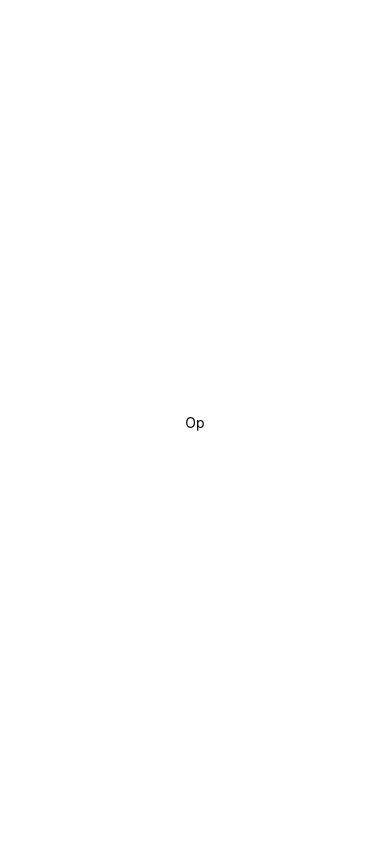
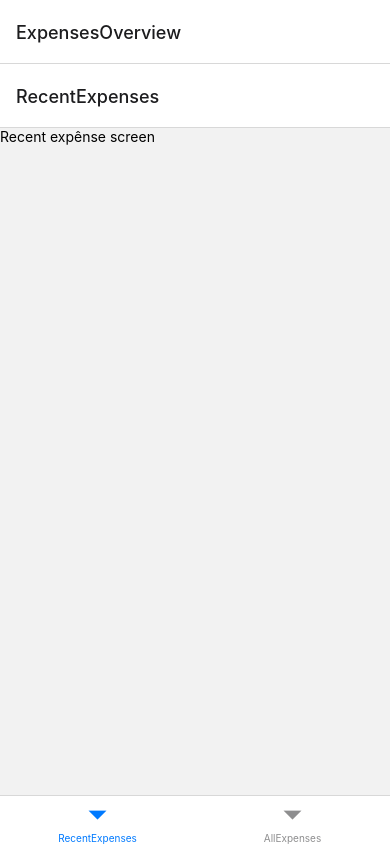
Before and after one commit to Vehementz/tracker-react-native, a React Native app: screen / in a window 390 px wide. Built offline with nearby package versions, Linux system fonts and the light colour scheme.

Commit message:
navigation added

```diff
--- a/App.js
+++ b/App.js
@@ -1,20 +1,34 @@
 import { StatusBar } from 'expo-status-bar';
-import { StyleSheet, Text, View } from 'react-native';
+import { NavigationContainer } from '@react-navigation/native';
+import {createNativeStackNavigator } from '@react-navigation/native-stack'
+import { createBottomTabNavigator} from '@react-navigation/bottom-tabs'
+import ManageExpenses from './screens/ManageExpenses';
+import RecentExpense from './screens/RecentExpenses';
+import AllExpenses from './screens/AllExpenses';
+
+const Stack = createNativeStackNavigator();
+const BottomTabs = createBottomTabNavigator();
+
+function ExpensesOverview() {
+  return <BottomTabs.Navigator>
+    <BottomTabs.Screen name="RecentExpenses" component={RecentExpense} />
+    <BottomTabs.Screen name="AllExpenses" component={AllExpenses} />
+  </BottomTabs.Navigator>
+}
 
 export default function App() {
   return (
-    <View style={styles.container}>
-      <Text>Op</Text>
-      <StatusBar style="auto" />
-    </View>
+
+
+<>
+    <StatusBar style="auto" />
+    <NavigationContainer>
+      <Stack.Navigator>
+        <Stack.Screen name="ExpensesOverview" component={ExpensesOverview} />
+        <Stack.Screen name="ManageExpense" component={ManageExpenses} />
+      </Stack.Navigator>
+    </NavigationContainer>
+</>
+
   );
 }
-
-const styles = StyleSheet.create({
-  container: {
-    flex: 1,
-    backgroundColor: '#fff',
-    alignItems: 'center',
-    justifyContent: 'center',
-  },
-});
--- a/package.json
+++ b/package.json
@@ -9,13 +9,15 @@
     "web": "expo start --web"
   },
   "dependencies": {
+    "@react-navigation/bottom-tabs": "^6.5.7",
     "@react-navigation/native": "^6.1.6",
+    "@react-navigation/native-stack": "^6.9.12",
     "expo": "~48.0.6",
     "expo-status-bar": "~1.4.4",
     "react": "18.2.0",
     "react-native": "0.71.3",
-    "react-native-screens": "~3.20.0",
-    "react-native-safe-area-context": "4.5.0"
+    "react-native-safe-area-context": "4.5.0",
+    "react-native-screens": "~3.20.0"
   },
   "devDependencies": {
     "@babel/core": "^7.20.0"
```
Also changed, not shown: 1 other file (tests, documents, lock files or other folders).
